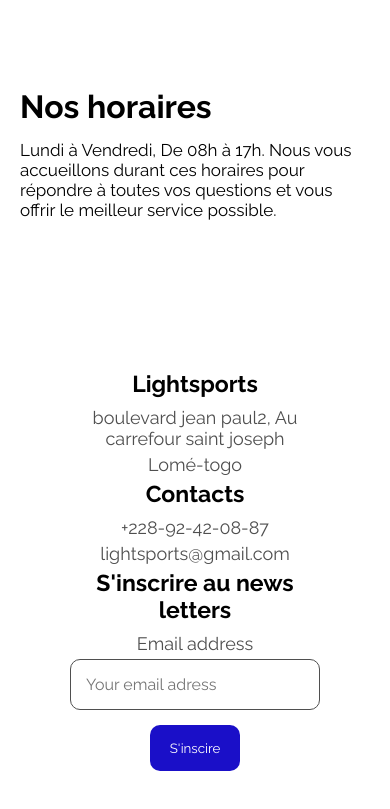
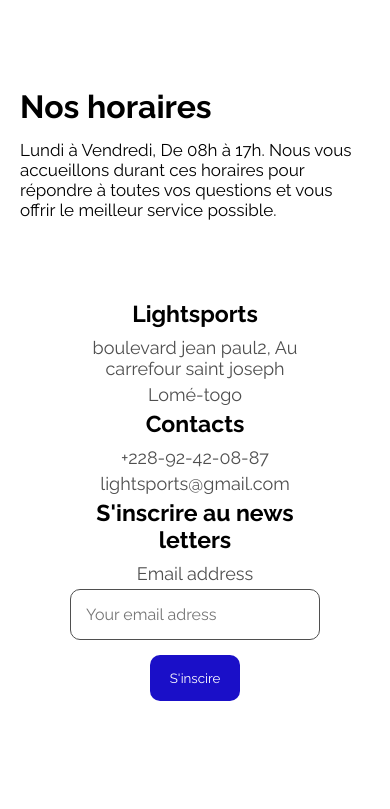
Before and after one commit to ellah10/lightsport, a React (Vite) app: page /contact in a window 390 px wide. Shown: the part 2004-2813 px from the top of the page. After the commit the page ends 2755 px from the top, so only its background shows below. Built offline with nearby package versions, Linux system fonts and the light colour scheme.

Commit message:
correction

```diff
--- a/src/styles/main.scss
+++ b/src/styles/main.scss
@@ -766,6 +766,7 @@
       flex-direction: row;
       overflow-x: auto;
       -webkit-overflow-scrolling: touch;
+      scrollbar-width: none;
       gap: 10px;
       padding: 10px;
       button {
@@ -822,6 +823,7 @@
   }
   .realisations {
     width: 100%;
+    margin-top: 50px;
     h2 {
       font-size: 25px;
     }
@@ -921,13 +923,7 @@
       }
     }
   }
-  .footer {
-    width: 100%;
-    flex-direction: column;
-    justify-content: center;
-    align-items: center;
-    text-align: center;
-  }
+
   .contact-inner {
     width: 100%;
     .contact-adress {
@@ -988,8 +984,26 @@
   }
   .testimonial {
     width: 100%;
+    margin-top: 50px;
     h1 {
       font-size: 25px;
     }
+    .slick-slider {
+      width: auto;
+      .slick-arrow {
+       visibility: hidden;
+      }
+    }
+  }
+  .tab-buttons {
+    background-color: red;
+  }
+   .footer {
+    width: 100%;
+    margin-top: 30px;
+    flex-direction: column;
+    justify-content: center;
+    align-items: center;
+    text-align: center;
   }
 }
```
